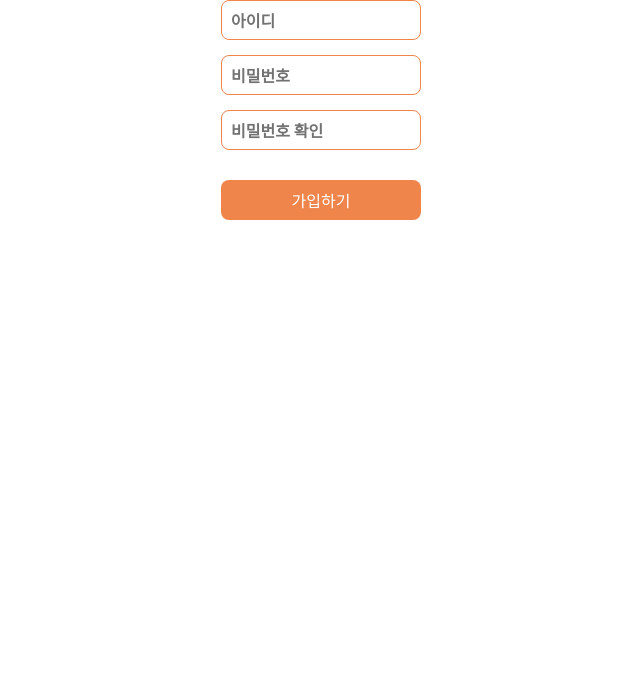
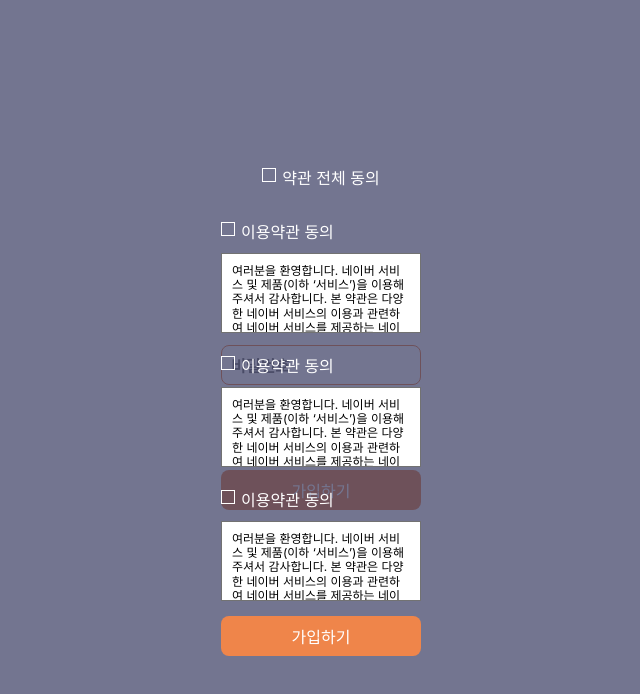
Before and after one commit to kirby-project-2023/carrot_project, a React (Create React App) app: page /join in a window 1280 px wide. Both pictures are taken after typing "Sample", "Sample123", "Sample123" into the empty fields and a click on the button "가입하기". Shown: the top 694 px of the page, without its empty margins (319-959 px from the left). Built offline with nearby package versions, Linux system fonts and the light colour scheme; a web font is replaced by a local one.

Commit message:
feat: click and show popup

```diff
--- a/src/components/Join.js
+++ b/src/components/Join.js
@@ -61,7 +61,6 @@ const PrivateLabel = styled.label`
         opacity: 1;
     }
 `;
-
 const PrivateTextarea = styled.div`
     border: 1px solid var(--gray);
     width: var(--ip-big-w);
@@ -76,6 +75,7 @@ const PrivateTextarea = styled.div`
 // Join Form
 const JoinForm = styled.form`
     display: flex;
+    height: 100vh;
     flex-direction: column;
     align-items: center;
     justify-content: center;
@@ -138,56 +138,7 @@ const JoinBtn = styled.button`
 `;
 
 
-const PrivateData = () => {
-    return (
-        <PrivateWrap>
-            <PrivateBox>
-                <PrivateCheck type='checkbox' id='privateCheckAll' title='privateCheckAll' />
-                <PrivateLabel for='privateCheckAll'>약관 전체 동의</PrivateLabel>
-            </PrivateBox>
-            <PrivateBox>
-                <PrivateCheck type='checkbox' id='privateCheck1' title='privateCheck1' required />
-                <PrivateLabel for='privateCheck1'>이용약관 동의</PrivateLabel>
-                <PrivateTextarea>
-                    여러분을 환영합니다.
-                    네이버 서비스 및 제품(이하 ‘서비스’)을 이용해 주셔서 감사합니다. 본 약관은 다양한 네이버 서비스의 이용과 관련하여 네이버 서비스를 제공하는 네이버 주식회사(이하 ‘네이버’)와 이를 이용하는 네이버 서비스 회원(이하 ‘회원’) 또는 비회원과의 관계를 설명하며, 아울러 여러분의 네이버 서비스 이용에 도움이 될 수 있는 유익한 정보를 포함하고 있습니다.
-                    네이버 서비스를 이용하시거나 네이버 서비스 회원으로 가입하실 경우 여러분은 본 약관 및 관련 운영 정책을 확인하거나 동의하게 되므로, 잠시 시간을 내시어 주의 깊게 살펴봐 주시기 바랍니다.
-                    다양한 네이버 서비스를 즐겨보세요.
-                    네이버는 www.naver.com을 비롯한 네이버 도메인의 웹사이트 및 응용프로그램(어플리케이션, 앱)을 통해 정보 검색, 다른 이용자와의 커뮤니케이션, 콘텐츠 제공, 상품 쇼핑 등 여러분의 생활에 편리함을 더할 수 있는 다양한 서비스를 제공하고 있습니다.
-                    여러분은 PC, 휴대폰 등 인터넷 이용이 가능한 각종 단말기를 통해 각양각색의 네이버 서비스를 자유롭게 이용하실 수 있으며, 개별 서비스들의 구체적인 내용은 각 서비스 상의 안내, 공지사항, 네이버 웹고객센터(이하 ‘고객센터’) 도움말 등에서 쉽게 확인하실 수 있습니다.
-                    네이버는 기본적으로 여러분 모두에게 동일한 내용의 서비스를 제공합니다. 다만, '청소년보호법' 등 관련 법령이나 기타 개별 서비스 제공에서의 특별한 필요에 의해서 연령 또는 일정한 등급을 기준으로 이용자를 구분하여 제공하는 서비스의 내용, 이용 시간, 이용 횟수 등을 다르게 하는 등 일부 이용을 제한하는 경우가 있습니다. 자세한 내용은 역시 각 서비스 상의 안내, 공지사항, 고객센터 도움말 등에서 확인하실 수 있습니다.
-                </PrivateTextarea>
-            </PrivateBox>
-            <PrivateBox>
-                <PrivateCheck type='checkbox' id='privateCheck2' title='privateCheck2' required />
-                <PrivateLabel for='privateCheck2'>이용약관 동의</PrivateLabel>
-                <PrivateTextarea>
-                    여러분을 환영합니다.
-                    네이버 서비스 및 제품(이하 ‘서비스’)을 이용해 주셔서 감사합니다. 본 약관은 다양한 네이버 서비스의 이용과 관련하여 네이버 서비스를 제공하는 네이버 주식회사(이하 ‘네이버’)와 이를 이용하는 네이버 서비스 회원(이하 ‘회원’) 또는 비회원과의 관계를 설명하며, 아울러 여러분의 네이버 서비스 이용에 도움이 될 수 있는 유익한 정보를 포함하고 있습니다.
-                    네이버 서비스를 이용하시거나 네이버 서비스 회원으로 가입하실 경우 여러분은 본 약관 및 관련 운영 정책을 확인하거나 동의하게 되므로, 잠시 시간을 내시어 주의 깊게 살펴봐 주시기 바랍니다.
-                    다양한 네이버 서비스를 즐겨보세요.
-                    네이버는 www.naver.com을 비롯한 네이버 도메인의 웹사이트 및 응용프로그램(어플리케이션, 앱)을 통해 정보 검색, 다른 이용자와의 커뮤니케이션, 콘텐츠 제공, 상품 쇼핑 등 여러분의 생활에 편리함을 더할 수 있는 다양한 서비스를 제공하고 있습니다.
-                    여러분은 PC, 휴대폰 등 인터넷 이용이 가능한 각종 단말기를 통해 각양각색의 네이버 서비스를 자유롭게 이용하실 수 있으며, 개별 서비스들의 구체적인 내용은 각 서비스 상의 안내, 공지사항, 네이버 웹고객센터(이하 ‘고객센터’) 도움말 등에서 쉽게 확인하실 수 있습니다.
-                    네이버는 기본적으로 여러분 모두에게 동일한 내용의 서비스를 제공합니다. 다만, '청소년보호법' 등 관련 법령이나 기타 개별 서비스 제공에서의 특별한 필요에 의해서 연령 또는 일정한 등급을 기준으로 이용자를 구분하여 제공하는 서비스의 내용, 이용 시간, 이용 횟수 등을 다르게 하는 등 일부 이용을 제한하는 경우가 있습니다. 자세한 내용은 역시 각 서비스 상의 안내, 공지사항, 고객센터 도움말 등에서 확인하실 수 있습니다.
-                </PrivateTextarea>
-            </PrivateBox>
-            <PrivateBox>
-                <PrivateCheck type='checkbox' id='privateCheck3' title='privateCheck3' required />
-                <PrivateLabel for='privateCheck3'>이용약관 동의</PrivateLabel>
-                <PrivateTextarea>
-                    여러분을 환영합니다.
-                    네이버 서비스 및 제품(이하 ‘서비스’)을 이용해 주셔서 감사합니다. 본 약관은 다양한 네이버 서비스의 이용과 관련하여 네이버 서비스를 제공하는 네이버 주식회사(이하 ‘네이버’)와 이를 이용하는 네이버 서비스 회원(이하 ‘회원’) 또는 비회원과의 관계를 설명하며, 아울러 여러분의 네이버 서비스 이용에 도움이 될 수 있는 유익한 정보를 포함하고 있습니다.
-                    네이버 서비스를 이용하시거나 네이버 서비스 회원으로 가입하실 경우 여러분은 본 약관 및 관련 운영 정책을 확인하거나 동의하게 되므로, 잠시 시간을 내시어 주의 깊게 살펴봐 주시기 바랍니다.
-                    다양한 네이버 서비스를 즐겨보세요.
-                    네이버는 www.naver.com을 비롯한 네이버 도메인의 웹사이트 및 응용프로그램(어플리케이션, 앱)을 통해 정보 검색, 다른 이용자와의 커뮤니케이션, 콘텐츠 제공, 상품 쇼핑 등 여러분의 생활에 편리함을 더할 수 있는 다양한 서비스를 제공하고 있습니다.
-                    여러분은 PC, 휴대폰 등 인터넷 이용이 가능한 각종 단말기를 통해 각양각색의 네이버 서비스를 자유롭게 이용하실 수 있으며, 개별 서비스들의 구체적인 내용은 각 서비스 상의 안내, 공지사항, 네이버 웹고객센터(이하 ‘고객센터’) 도움말 등에서 쉽게 확인하실 수 있습니다.
-                    네이버는 기본적으로 여러분 모두에게 동일한 내용의 서비스를 제공합니다. 다만, '청소년보호법' 등 관련 법령이나 기타 개별 서비스 제공에서의 특별한 필요에 의해서 연령 또는 일정한 등급을 기준으로 이용자를 구분하여 제공하는 서비스의 내용, 이용 시간, 이용 횟수 등을 다르게 하는 등 일부 이용을 제한하는 경우가 있습니다. 자세한 내용은 역시 각 서비스 상의 안내, 공지사항, 고객센터 도움말 등에서 확인하실 수 있습니다.
-                </PrivateTextarea>
-            </PrivateBox>
-            <JoinBtn>가입하기</JoinBtn>
-        </PrivateWrap>
-    )
-}
+
 
 const Join = ({ userData, setUserData }) => {
     const [ userInfo, setUserInfo ] = useState({
@@ -196,6 +147,7 @@ const Join = ({ userData, setUserData }) => {
         pwConfirm: ''
     })
     const [ isIncorrect, setIsIncorrect ] = useState(false)
+    const [ checkPopup, setCheckPopup ] = useState(false);
     const handleIdInput = (key) => (event) => {
         let user = {}
         user = {
@@ -253,8 +205,64 @@ const Join = ({ userData, setUserData }) => {
         // 2. 입력한 password === passwordconfirm과 같은지
         return userData.some(((user) => user.id === userInfo.id))
     }
+    const checkClick = () => {
+        setCheckPopup(!checkPopup)
+    }
+    console.log(userData)
 
-    console.log(userData)
+    const PrivateData = () => {
+        return (
+            <PrivateWrap onClick={checkClick}>
+                <PrivateBox onClick={e=>e.stopPropagation()}>
+                    <PrivateCheck type='checkbox' id='privateCheckAll' title='privateCheckAll' />
+                    <PrivateLabel for='privateCheckAll'>약관 전체 동의</PrivateLabel>
+                </PrivateBox>
+                <PrivateBox onClick={e=>e.stopPropagation()}>
+                    <PrivateCheck type='checkbox' id='privateCheck1' title='privateCheck1' required />
+                    <PrivateLabel for='privateCheck1'>이용약관 동의</PrivateLabel>
+                    <PrivateTextarea>
+                        여러분을 환영합니다.
+                        네이버 서비스 및 제품(이하 ‘서비스’)을 이용해 주셔서 감사합니다. 본 약관은 다양한 네이버 서비스의 이용과 관련하여 네이버 서비스를 제공하는 네이버 주식회사(이하 ‘네이버’)와 이를 이용하는 네이버 서비스 회원(이하 ‘회원’) 또는 비회원과의 관계를 설명하며, 아울러 여러분의 네이버 서비스 이용에 도움이 될 수 있는 유익한 정보를 포함하고 있습니다.
+                        네이버 서비스를 이용하시거나 네이버 서비스 회원으로 가입하실 경우 여러분은 본 약관 및 관련 운영 정책을 확인하거나 동의하게 되므로, 잠시 시간을 내시어 주의 깊게 살펴봐 주시기 바랍니다.
+                        다양한 네이버 서비스를 즐겨보세요.
+                        네이버는 www.naver.com을 비롯한 네이버 도메인의 웹사이트 및 응용프로그램(어플리케이션, 앱)을 통해 정보 검색, 다른 이용자와의 커뮤니케이션, 콘텐츠 제공, 상품 쇼핑 등 여러분의 생활에 편리함을 더할 수 있는 다양한 서비스를 제공하고 있습니다.
+                        여러분은 PC, 휴대폰 등 인터넷 이용이 가능한 각종 단말기를 통해 각양각색의 네이버 서비스를 자유롭게 이용하실 수 있으며, 개별 서비스들의 구체적인 내용은 각 서비스 상의 안내, 공지사항, 네이버 웹고객센터(이하 ‘고객센터’) 도움말 등에서 쉽게 확인하실 수 있습니다.
+                        네이버는 기본적으로 여러분 모두에게 동일한 내용의 서비스를 제공합니다. 다만, '청소년보호법' 등 관련 법령이나 기타 개별 서비스 제공에서의 특별한 필요에 의해서 연령 또는 일정한 등급을 기준으로 이용자를 구분하여 제공하는 서비스의 내용, 이용 시간, 이용 횟수 등을 다르게 하는 등 일부 이용을 제한하는 경우가 있습니다. 자세한 내용은 역시 각 서비스 상의 안내, 공지사항, 고객센터 도움말 등에서 확인하실 수 있습니다.
+                    </PrivateTextarea>
+                </PrivateBox>
+                <PrivateBox onClick={e=>e.stopPropagation()}>
+                    <PrivateCheck type='checkbox' id='privateCheck2' title='privateCheck2' required />
+                    <PrivateLabel for='privateCheck2'>이용약관 동의</PrivateLabel>
+                    <PrivateTextarea>
+                        여러분을 환영합니다.
+                        네이버 서비스 및 제품(이하 ‘서비스’)을 이용해 주셔서 감사합니다. 본 약관은 다양한 네이버 서비스의 이용과 관련하여 네이버 서비스를 제공하는 네이버 주식회사(이하 ‘네이버’)와 이를 이용하는 네이버 서비스 회원(이하 ‘회원’) 또는 비회원과의 관계를 설명하며, 아울러 여러분의 네이버 서비스 이용에 도움이 될 수 있는 유익한 정보를 포함하고 있습니다.
+                        네이버 서비스를 이용하시거나 네이버 서비스 회원으로 가입하실 경우 여러분은 본 약관 및 관련 운영 정책을 확인하거나 동의하게 되므로, 잠시 시간을 내시어 주의 깊게 살펴봐 주시기 바랍니다.
+                        다양한 네이버 서비스를 즐겨보세요.
+                        네이버는 www.naver.com을 비롯한 네이버 도메인의 웹사이트 및 응용프로그램(어플리케이션, 앱)을 통해 정보 검색, 다른 이용자와의 커뮤니케이션, 콘텐츠 제공, 상품 쇼핑 등 여러분의 생활에 편리함을 더할 수 있는 다양한 서비스를 제공하고 있습니다.
+                        여러분은 PC, 휴대폰 등 인터넷 이용이 가능한 각종 단말기를 통해 각양각색의 네이버 서비스를 자유롭게 이용하실 수 있으며, 개별 서비스들의 구체적인 내용은 각 서비스 상의 안내, 공지사항, 네이버 웹고객센터(이하 ‘고객센터’) 도움말 등에서 쉽게 확인하실 수 있습니다.
+                        네이버는 기본적으로 여러분 모두에게 동일한 내용의 서비스를 제공합니다. 다만, '청소년보호법' 등 관련 법령이나 기타 개별 서비스 제공에서의 특별한 필요에 의해서 연령 또는 일정한 등급을 기준으로 이용자를 구분하여 제공하는 서비스의 내용, 이용 시간, 이용 횟수 등을 다르게 하는 등 일부 이용을 제한하는 경우가 있습니다. 자세한 내용은 역시 각 서비스 상의 안내, 공지사항, 고객센터 도움말 등에서 확인하실 수 있습니다.
+                    </PrivateTextarea>
+                </PrivateBox>
+                <PrivateBox onClick={e=>e.stopPropagation()}>
+                    <PrivateCheck type='checkbox' id='privateCheck3' title='privateCheck3' required />
+                    <PrivateLabel for='privateCheck3'>이용약관 동의</PrivateLabel>
+                    <PrivateTextarea>
+                        여러분을 환영합니다.
+                        네이버 서비스 및 제품(이하 ‘서비스’)을 이용해 주셔서 감사합니다. 본 약관은 다양한 네이버 서비스의 이용과 관련하여 네이버 서비스를 제공하는 네이버 주식회사(이하 ‘네이버’)와 이를 이용하는 네이버 서비스 회원(이하 ‘회원’) 또는 비회원과의 관계를 설명하며, 아울러 여러분의 네이버 서비스 이용에 도움이 될 수 있는 유익한 정보를 포함하고 있습니다.
+                        네이버 서비스를 이용하시거나 네이버 서비스 회원으로 가입하실 경우 여러분은 본 약관 및 관련 운영 정책을 확인하거나 동의하게 되므로, 잠시 시간을 내시어 주의 깊게 살펴봐 주시기 바랍니다.
+                        다양한 네이버 서비스를 즐겨보세요.
+                        네이버는 www.naver.com을 비롯한 네이버 도메인의 웹사이트 및 응용프로그램(어플리케이션, 앱)을 통해 정보 검색, 다른 이용자와의 커뮤니케이션, 콘텐츠 제공, 상품 쇼핑 등 여러분의 생활에 편리함을 더할 수 있는 다양한 서비스를 제공하고 있습니다.
+                        여러분은 PC, 휴대폰 등 인터넷 이용이 가능한 각종 단말기를 통해 각양각색의 네이버 서비스를 자유롭게 이용하실 수 있으며, 개별 서비스들의 구체적인 내용은 각 서비스 상의 안내, 공지사항, 네이버 웹고객센터(이하 ‘고객센터’) 도움말 등에서 쉽게 확인하실 수 있습니다.
+                        네이버는 기본적으로 여러분 모두에게 동일한 내용의 서비스를 제공합니다. 다만, '청소년보호법' 등 관련 법령이나 기타 개별 서비스 제공에서의 특별한 필요에 의해서 연령 또는 일정한 등급을 기준으로 이용자를 구분하여 제공하는 서비스의 내용, 이용 시간, 이용 횟수 등을 다르게 하는 등 일부 이용을 제한하는 경우가 있습니다. 자세한 내용은 역시 각 서비스 상의 안내, 공지사항, 고객센터 도움말 등에서 확인하실 수 있습니다.
+                    </PrivateTextarea>
+                </PrivateBox>
+                <JoinBtn onClick={e=>e.stopPropagation()}>가입하기</JoinBtn>
+            </PrivateWrap>
+        )
+    }
+
+
+
     return (
         <Fragment>
             <div className='wrap'>
@@ -272,8 +280,11 @@ const Join = ({ userData, setUserData }) => {
                         <JoinLabel for='joinPwConfirm'>비밀번호 확인</JoinLabel>
                     </JoinBox>
                     <JoinBox><div>{isIncorrect ? '비밀번호가 같지 않습니다.' : '' }</div></JoinBox>
-                    <JoinBtn type='submit'>가입하기</JoinBtn>
+                    <JoinBtn type='submit' onClick={checkClick} >가입하기</JoinBtn>
                 </JoinForm>
+                {
+                    checkPopup ? <PrivateData/> : null
+                }
             </div>
         </Fragment>
     )
```
